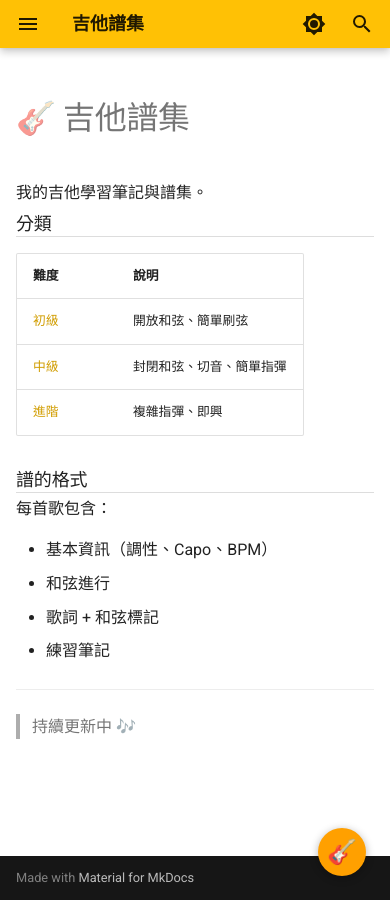
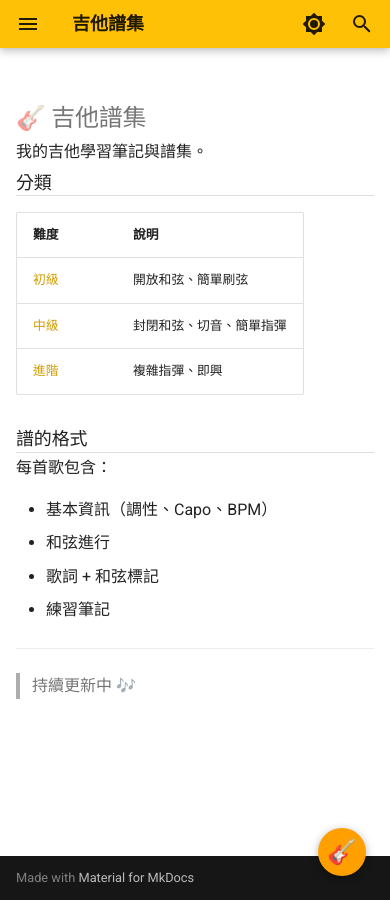
Before and after one commit to justmaker/guitar-scores, an MkDocs documentation site: the page built from docs/index.md, in a window 390 px wide. Built offline with MkDocs 1.6.1 and Material for MkDocs 9.7.7, drawn with Linux system fonts in a browser that asks for light colours; comment, search, counter and statistics services are not loaded.

Commit message:
fix: 演奏模式修正（保留pre譜內容）+ 一般模式壓縮標題表格

```diff
--- a/docs/stylesheets/extra.css
+++ b/docs/stylesheets/extra.css
@@ -3,7 +3,7 @@
 /* 段落標題縮小 */
 .md-content h2 {
   font-size: 1rem;
-  margin: 0.5em 0 0.1em 0;
+  margin: 0.4em 0 0.1em 0;
   padding: 0;
   border-bottom: 1px solid #ddd;
 }
@@ -13,7 +13,7 @@
   margin: 0.3em 0 0.1em 0;
 }
 
-/* code block: 允許換行、縮小字體、壓縮 padding */
+/* code block */
 .md-content pre {
   margin: 0.1em 0 0.3em 0;
   padding: 0.3em 0.5em;
@@ -37,12 +37,40 @@
 /* 表格緊湊 */
 .md-content table {
   font-size: 0.8rem;
+  margin: 0.3em 0;
 }
 
-/* 隱藏 TOC 側邊欄在小螢幕節省空間 */
+/* 隱藏 TOC 側邊欄在小螢幕 */
 @media (max-width: 960px) {
   .md-sidebar--secondary {
     display: none;
+  }
+}
+
+/* 手機更緊湊 */
+@media (max-width: 600px) {
+  .md-content h1 {
+    font-size: 1.2rem;
+    margin: 0.2em 0;
+  }
+  .md-content pre {
+    font-size: 0.72rem;
+    line-height: 1.3;
+    padding: 0.2em 0.4em;
+  }
+  .md-content h2 {
+    font-size: 0.9rem;
+    margin: 0.3em 0 0.05em 0;
+  }
+  .md-content p {
+    font-size: 0.8rem;
+  }
+  .md-content table {
+    font-size: 0.75rem;
+  }
+  /* 縮小 tag badges */
+  .md-tags {
+    margin: 0.1em 0;
   }
 }
 
@@ -50,12 +78,37 @@
 body.perform-mode .md-header,
 body.perform-mode .md-sidebar,
 body.perform-mode .md-footer,
-body.perform-mode .md-content > article > *:not(pre):not(.perform-keep):not(h2):not(h3),
+body.perform-mode .md-tabs,
+body.perform-mode .md-source,
+body.perform-mode .md-tags {
+  display: none !important;
+}
+
+/* 隱藏非譜內容：table, 非 h2 的段落文字 */
+body.perform-mode .md-content h1,
 body.perform-mode .md-content table,
-body.perform-mode .md-content .md-typeset > p:first-child,
-body.perform-mode .md-source,
-body.perform-mode .md-tabs {
+body.perform-mode .md-content > article > p,
+body.perform-mode .md-typeset > p {
   display: none !important;
+}
+
+/* 但保留 h2（段落標題）和 pre（譜）*/
+body.perform-mode .md-content h2 {
+  display: block !important;
+  font-size: 0.85rem;
+  margin: 0.2em 0 0;
+  color: #666;
+  border: none;
+}
+
+body.perform-mode .md-content pre {
+  display: block !important;
+  font-size: 0.78rem;
+  line-height: 1.4;
+  margin: 0 0 0.2em 0;
+  padding: 0.2em 0.4em;
+  border: none;
+  background: transparent;
 }
 
 body.perform-mode .md-content {
@@ -67,26 +120,6 @@
 body.perform-mode .md-main__inner {
   margin: 0;
   padding: 0;
-}
-
-body.perform-mode .md-content pre {
-  font-size: 0.8rem;
-  line-height: 1.4;
-  margin: 0 0 0.2em 0;
-  padding: 0.2em 0.4em;
-  border: none;
-  background: transparent;
-}
-
-body.perform-mode h2 {
-  font-size: 0.85rem;
-  margin: 0.3em 0 0;
-  color: #666;
-  border: none;
-}
-
-body.perform-mode h3 {
-  display: none;
 }
 
 /* 演奏模式按鈕 */
@@ -112,25 +145,3 @@
 #perform-toggle:hover {
   background: #FF8F00;
 }
-
-/* 手機自動偵測：小螢幕更緊湊 */
-@media (max-width: 600px) {
-  .md-content pre {
-    font-size: 0.7rem;
-    line-height: 1.3;
-    padding: 0.2em 0.3em;
-  }
-
-  .md-content h2 {
-    font-size: 0.9rem;
-    margin: 0.3em 0 0.1em 0;
-  }
-
-  .md-content p {
-    font-size: 0.8rem;
-  }
-
-  body.perform-mode .md-content pre {
-    font-size: 0.75rem;
-  }
-}
```
